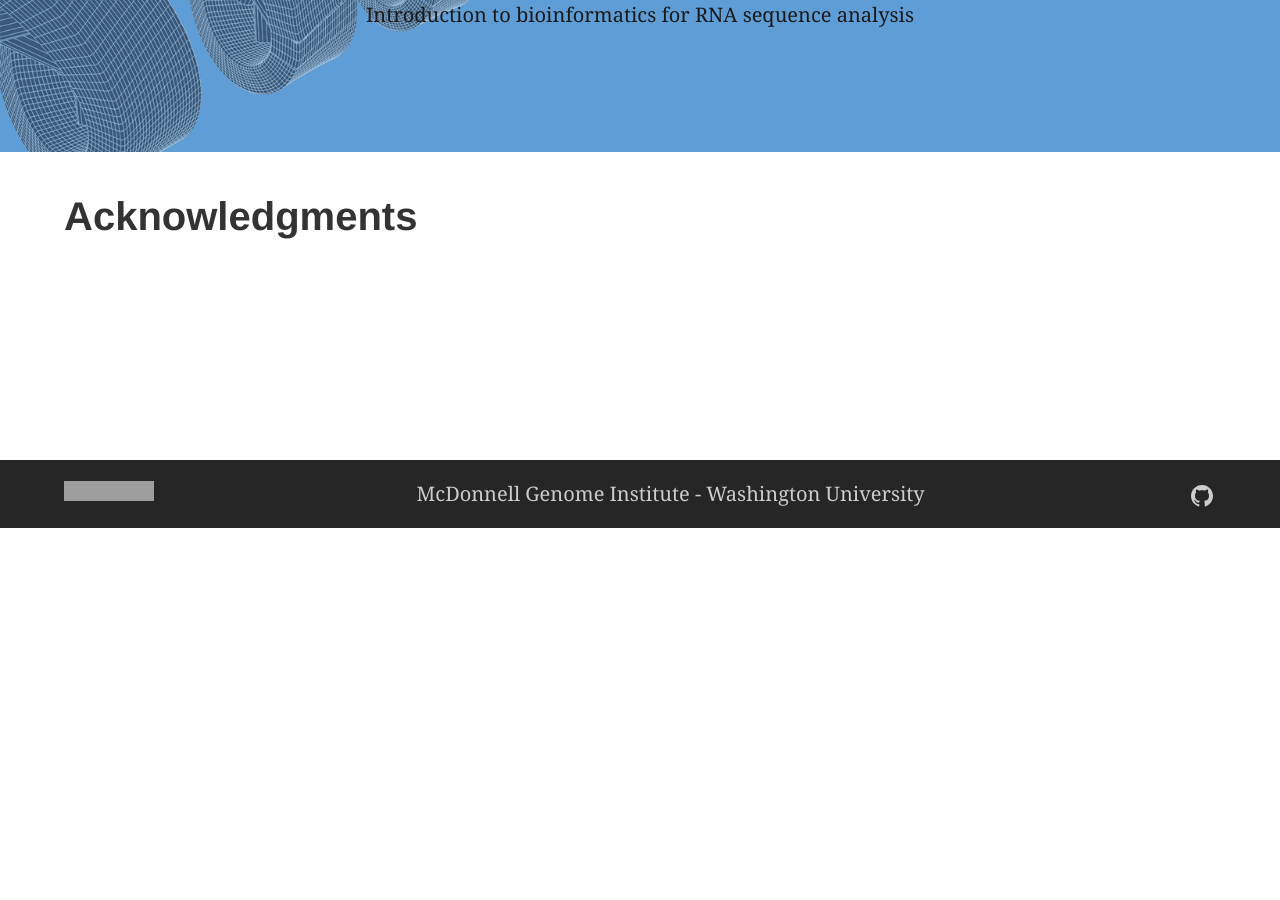
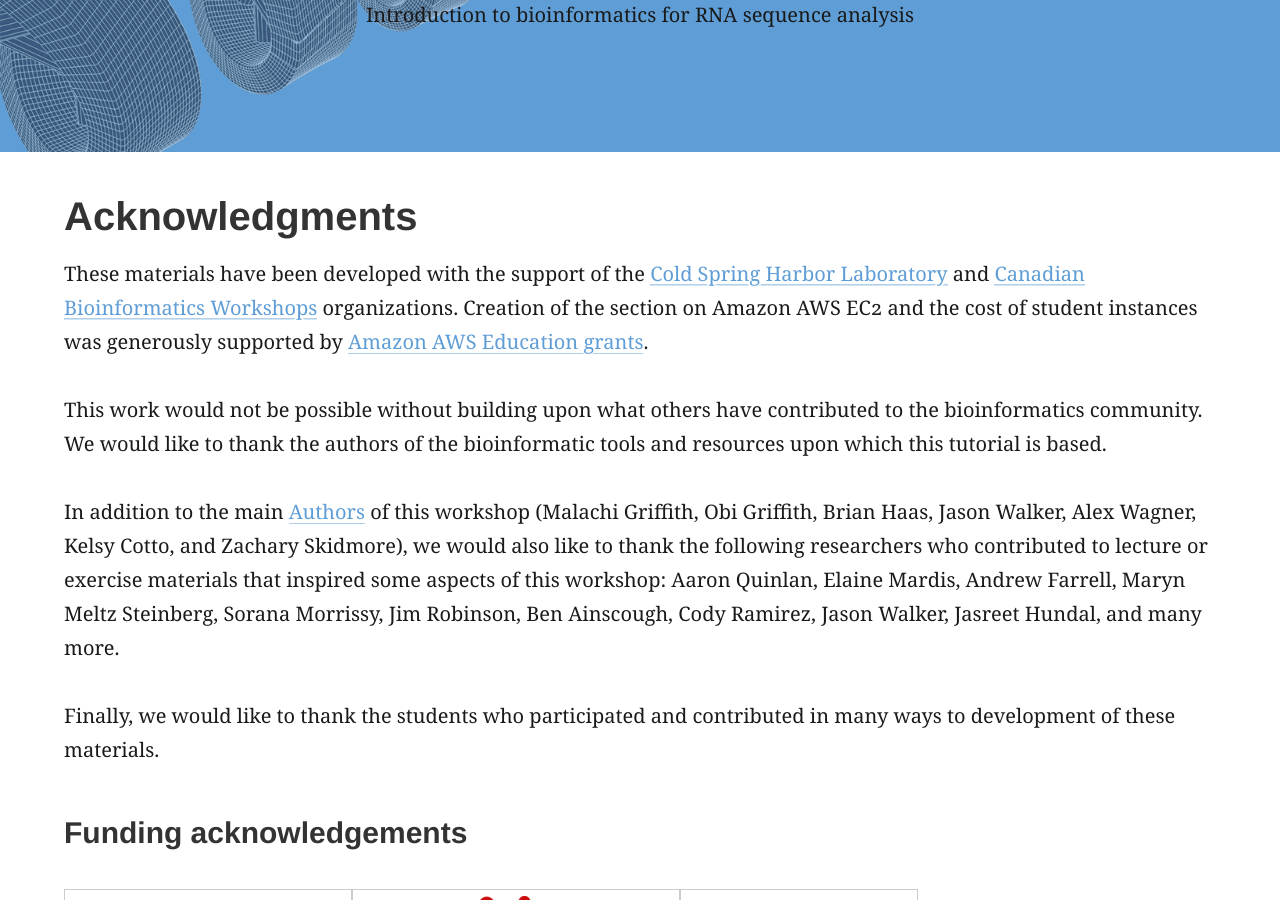
Before and after one commit to griffithlab/rnabio.org, a Jekyll site: the page built from acknowledgements.md, in a window 1280 px wide and 900 px high, scrolled down 372 px. Built offline with Jekyll 4.4.1, drawn with Linux system fonts in a browser that asks for light colours; before the commit the page ends 900 px from its top, so only the background shows below that; grey boxes are pictures that could not be loaded.

```diff
--- a/acknowledgements.md
+++ b/acknowledgements.md
@@ -7,3 +7,20 @@ feature_image: "assets/genvis-dna-bg_optimized_v1a.png"
 excerpt: ""
 layout: "home"
 ---
+
+These materials have been developed with the support of the [Cold Spring Harbor Laboratory](http://meetings.cshl.edu/courseshome.aspx) and [Canadian Bioinformatics Workshops](https://bioinformatics.ca/workshops/) organizations. Creation of the section on Amazon AWS EC2 and the cost of student instances was generously supported by [Amazon AWS Education grants](https://aws.amazon.com/grants/).
+
+This work would not be possible without building upon what others have contributed to the bioinformatics community. We would like to thank the authors of the bioinformatic tools and resources upon which this tutorial is based.
+
+In addition to the main [Authors](/authors) of this workshop (Malachi Griffith, Obi Griffith, Brian Haas, Jason Walker, Alex Wagner, Kelsy Cotto, and Zachary Skidmore), we would also like to thank the following researchers who contributed to lecture or exercise materials that inspired some aspects of this workshop: Aaron Quinlan, Elaine Mardis, Andrew Farrell, Maryn Meltz Steinberg, Sorana Morrissy, Jim Robinson, Ben Ainscough, Cody Ramirez, Jason Walker, Jasreet Hundal, and many more.
+
+Finally, we would like to thank the students who participated and contributed in many ways to development of these materials.
+
+### Funding acknowledgements
+<table bgcolor="#FFFFFF">
+<tr bgcolor="#FFFFFF">
+<td bgcolor="#FFFFFF"><a href="https://aws.amazon.com/"><img src="/assets/aws-powered-by.png" alt="Powerd by AWS Cloud Computing"></a></td>
+<td bgcolor="#FFFFFF"><a href="https://bioinformatics.ca/"><img src="/assets/bioinformatics_LOGO.png" alt="Canadian Bioinformatics Workshops"></a></td>
+<td bgcolor="#FFFFFF"><a href="http://www.cshl.edu/"><img src="/assets/Cold_Spring_Harbor_Laboratory_logo.png" alt="Cold Spring Harbor Laboratory"></a></td>
+</tr>
+</table>
```
Also changed, not shown: _posts/0003-01-01-Intro_to_Expression.md (added, +10 -0 lines), _posts/0003-02-01-Expression.md (renamed from _posts/0003-01-01-Expression.md), _posts/0003-03-01-Differential_Expression.md (renamed from _posts/0003-02-01-Differential_Expression.md), _posts/0003-04-01-DE_Visualization.md (renamed from _posts/0003-03-01-DE_Visualization.md).
